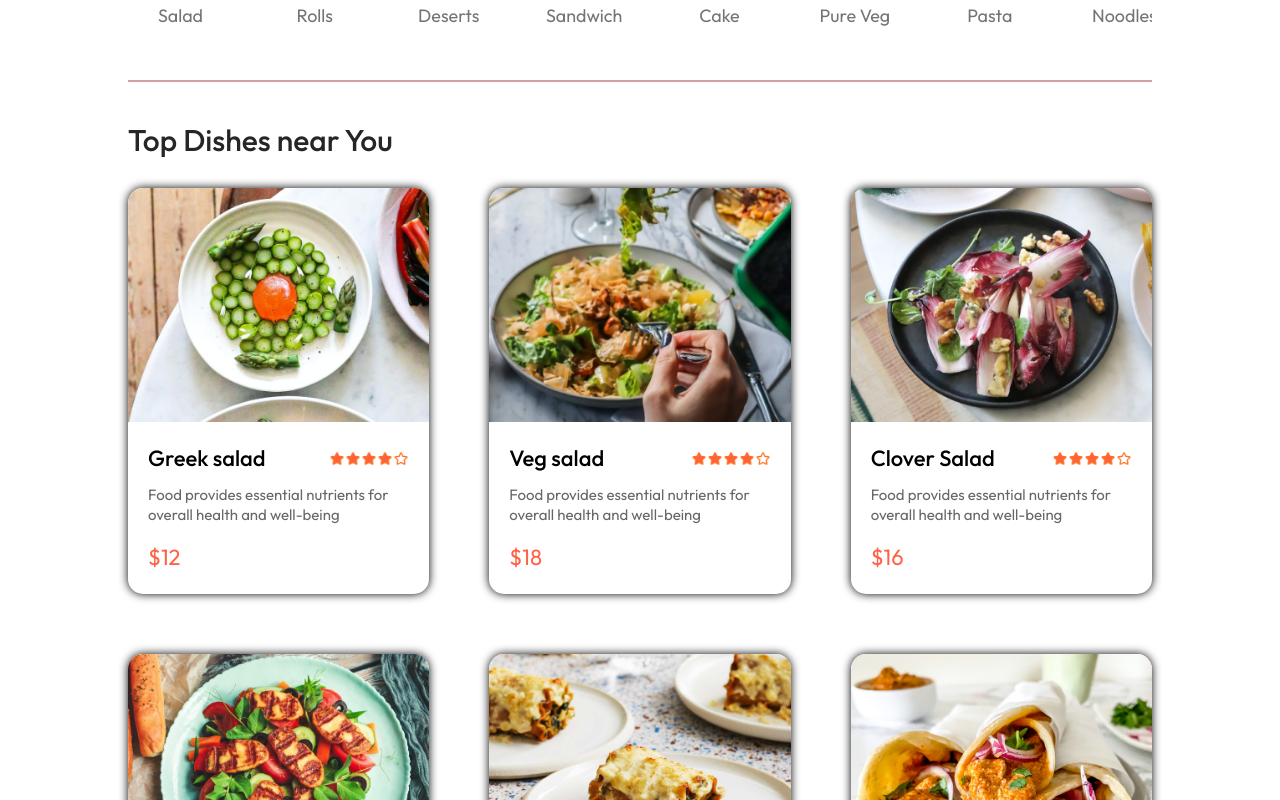
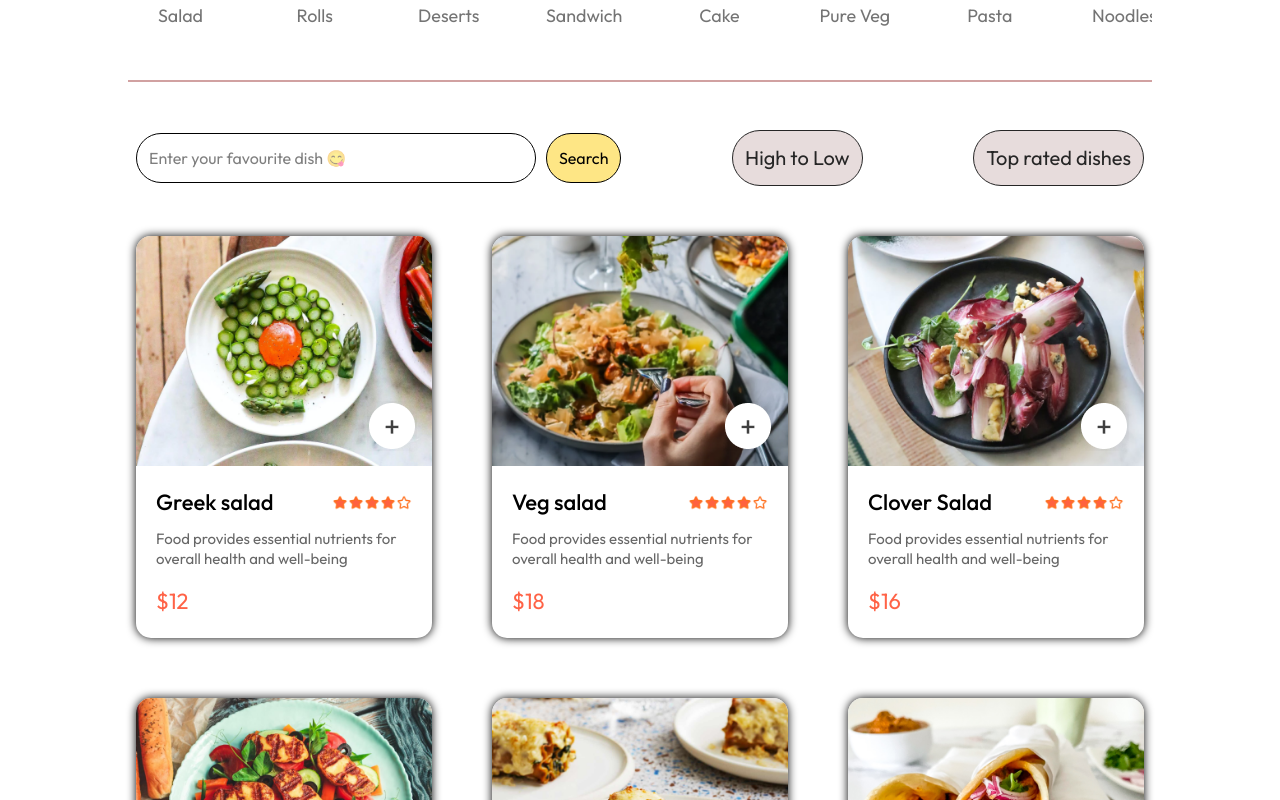
Before and after one commit to AmitMishra99/Foodie_App, a React (Vite) app: page / in a window 1280 px wide. Shown: the part 860-1660 px from the top of the page. Built offline with nearby package versions, Linux system fonts and the light colour scheme.

Commit message:
Updated Readme.md

```diff
--- a/src/components/ExploreMenu.jsx
+++ b/src/components/ExploreMenu.jsx
@@ -2,14 +2,16 @@ import { menu_list } from "../assets/frontend_assets/assets"
 
 const ExploreMenu = ({category , setCategory }) => {
   return (
-    <div className="flex flex-col gap-5">
+    <div className="flex flex-col gap-5 ">
       <h1 className="text-[#262626] font-medium text-4xl">Explore our menu</h1>
       <p className="max-w-[60%] text-[#808080] ">Choose from a diverce menu featuring a delectable array of dishes. Our mission is to satisfy your cravings and elevate your dinning experencie, one delicious meal at a a time</p>
       <div className="flex gap-[30px] text-center my-[20px]  overflow-x-scroll scrollbar-hide">
         {menu_list.map((item , idx)=>{
                 return (
                         <div onClick={()=>setCategory(prev=>prev===item.menu_name?"All":item.menu_name)}  key={idx} className="shrink-0">
-                                <img className={`cursor-pointer rounded-[50%] object-cover h-[8.2vw] ${category === item.menu_name ? "border-4 border-[tomato] p-[2px]" : ""}`} src={item.menu_image} alt="" />
+                                <img className={`cursor-pointer rounded-[50%] object-cover h-[8.2vw] ${category === item.menu_name ? "border-4 border-[tomato] p-[2px]" : ""}`}
+                                src={item.menu_image}
+                                alt="" />
                                 <p className="mt-2.5  text-[#747474] text-[1.4vw]  ">{item.menu_name}</p>
                         </div>
                  )
--- a/src/components/FoodDisplay.jsx
+++ b/src/components/FoodDisplay.jsx
@@ -1,17 +1,50 @@
-import { useContext } from "react"
+import { useContext, useState } from "react"
 import { StoreContext } from "../context/Context"
 import FoodItem from "./FoodItem";
 
-const FoodDisplay = ({category}) => {
+const FoodDisplay = () => {
+
+
+  // useEffect(()=>{
+  //   console.log("useEffect get rendered")
+  // }, [])
+  // console.log("Body Rendered First then")
 
   const {food_list} = useContext(StoreContext);
+  const [list , setList] = useState(food_list);
+  const [search , setSearch] = useState("");
 
   return (
-    <div className="mt-[30px]">
-      <h2 className="font-medium text-3xl text-[#262626]">Top Dishes near You </h2>
+    <div className="mt-[30px] p-2 ">
+      <div className="flex items-center justify-between mb-[50px]">
+        <div>
+          <input placeholder="Enter your favourite dish 😋" className=" border-1 p-3 w-[400px] rounded-[50px] mr-[10px]" type="text" name="" id="" value={search} onChange={(e)=> setSearch(e.target.value)}/>
+          <button onClick={()=>{
+            setList(food_list.filter((dish)=> dish.name.toLowerCase().includes(search.toLowerCase())));
+            console.log(setList)
+          }}
+         className=" border-1 bg-amber-200 p-3 rounded-[50px]">Search</button>
+        </div>
+        <button onClick={()=>{
+          food_list.map(()=>{
+          })
+
+        }}
+        className="p-3 bg-[#e7dcdc] text-[20px] text-[#262626] rounded-[50px] border-1">High to Low</button>
+      <button onClick={()=>{
+          setList(list.filter((dish)=>  dish.price < 15))
+      }}
+      className="p-3 bg-[#e7dcdc] text-[20px] text-[#262626] rounded-[50px] border-1">Top rated dishes  </button>
+      </div>
       <div className="grid grid-cols-3 mt-[30px] gap-x-[60px] gap-y-[60px] ">
-        {food_list.map((item , idx)=>{
-                return <FoodItem key={idx} id={item.id} name={item.name} description={item.description} price={item.price}  image={item.image}  />
+        {list.map((item , idx)=>{
+                return <FoodItem
+                key={idx}
+                id={item.id}
+                name={item.name}
+                description={item.description}
+                price={item.price}
+                image={item.image}  />
         })}
       </div>
     </div>
--- a/src/components/FoodItem.jsx
+++ b/src/components/FoodItem.jsx
@@ -1,11 +1,22 @@
-import React from 'react'
+import React, { useState } from 'react'
 import { assets } from '../assets/frontend_assets/assets'
 
 const FoodItem = ({id,name,price,description,image}) => {
+
+        const [itemCount , setItemCount] = useState(0);
+
   return (
-    <div className='box-shadow rounded-[15px] transition-[0.3s] animation2'>
-        <div>
+    <div key={id} className='box-shadow rounded-[15px] transition-[0.3s] animation2'>
+        <div className='relative'>
                 <img className='overflow-hidden object-cover w-full rounded-[15px] rounded-top-custom' src={image} alt="" />
+                {!itemCount?
+                <img className='absolute bottom-[15px] right-[15px] cursor-pointer' onClick={()=>setItemCount(prev=>prev+1)} src={assets.add_icon_white} />:
+                <div className='absolute bottom-[15px] right-[15px] cursor-pointer flex justify-center items-center gap-[10px] p-[6px] bg-white rounded-[50px]'>
+                        <img className='w-[32px]' src={assets.remove_icon_red}  onClick={()=>setItemCount(prev=>prev-1)} />
+                        <p >{itemCount}</p>
+                        <img className='w-[32px]' src={assets.add_icon_green} onClick={()=>setItemCount(prev=>prev+1)} />
+                </div>
+                }
         </div>
         <div className='p-[20px]'>
                 <div className='flex items-center justify-between mb-[10px]'>
--- a/src/components/Header.jsx
+++ b/src/components/Header.jsx
@@ -1,7 +1,7 @@
 
 const Header = () => {
   return (
-  <div className="h-[34vw] my-[30px] bg-contain bg-[url('/header_img.png')] bg-no-repeat relative">
+  <div className="h-[34vw] my-[30px] bg-contain bg-[url('/header_img.png')] bg-no-repeat relative ">
         <div className="absolute flex flex-col items-start max-w-[50%] gap-[1.5vw] bottom-[10%] left-[6vw] animation">
                 <h2 className="font-medium text-white text-[4.4vw]">Order your favourite food here</h2>
                 <p className="text-white font-[1vw] ">Choose from a diverce menu featuring a delectable array of dishes crafted with the finest ingredients and culinary expertises . our delicious meal at a time </p>
--- a/src/pages/Home.jsx
+++ b/src/pages/Home.jsx
@@ -11,7 +11,7 @@ const Home = () => {
     <div className="home" >
       <Header/>
       <ExploreMenu category={category} setCategory={setCategory} />
-      <FoodDisplay category={category}/>
+      <FoodDisplay />
     </div>
   )
 }
```
Also changed, not shown: 1 other file (tests, documents, lock files or other folders).
